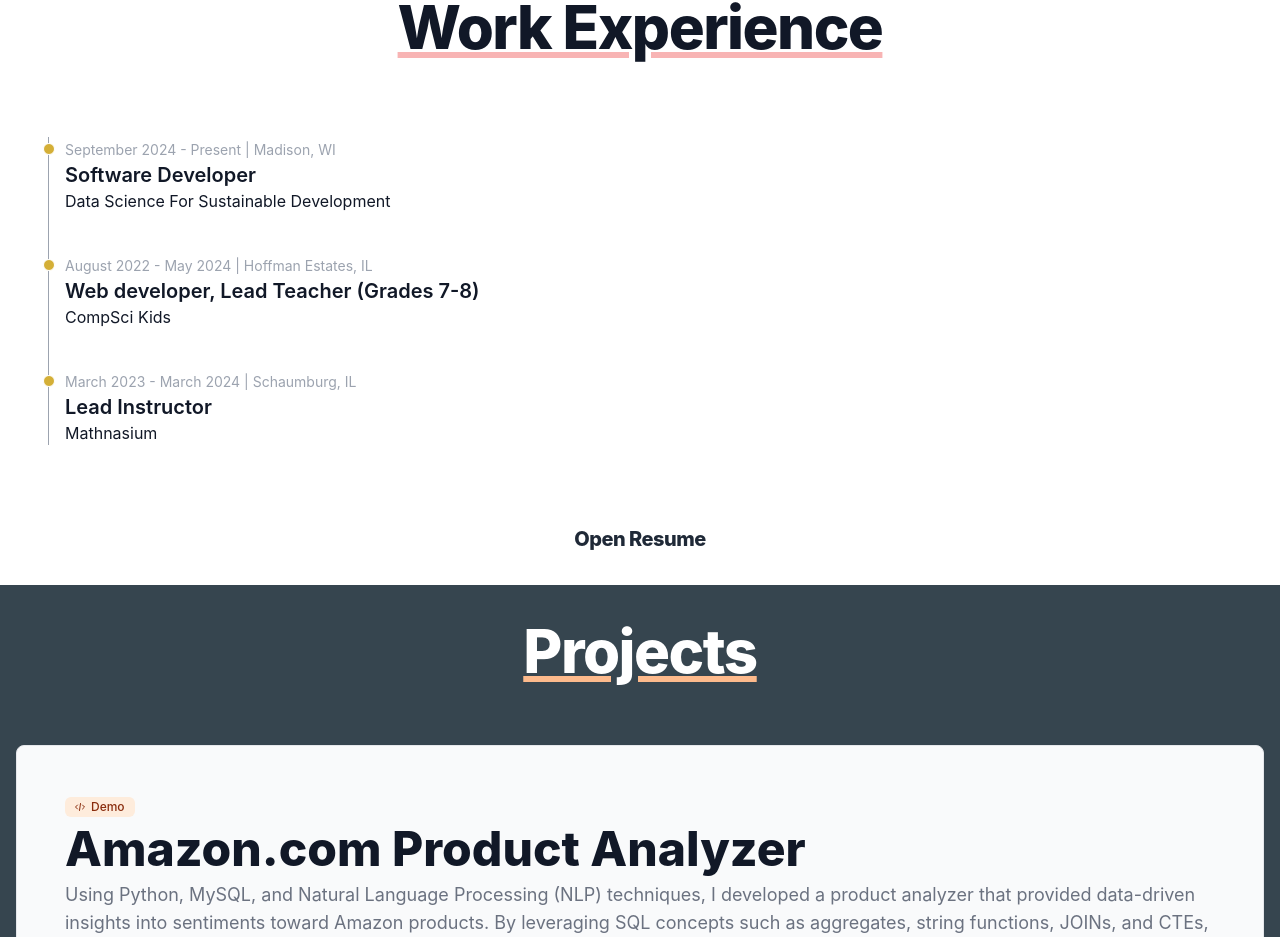
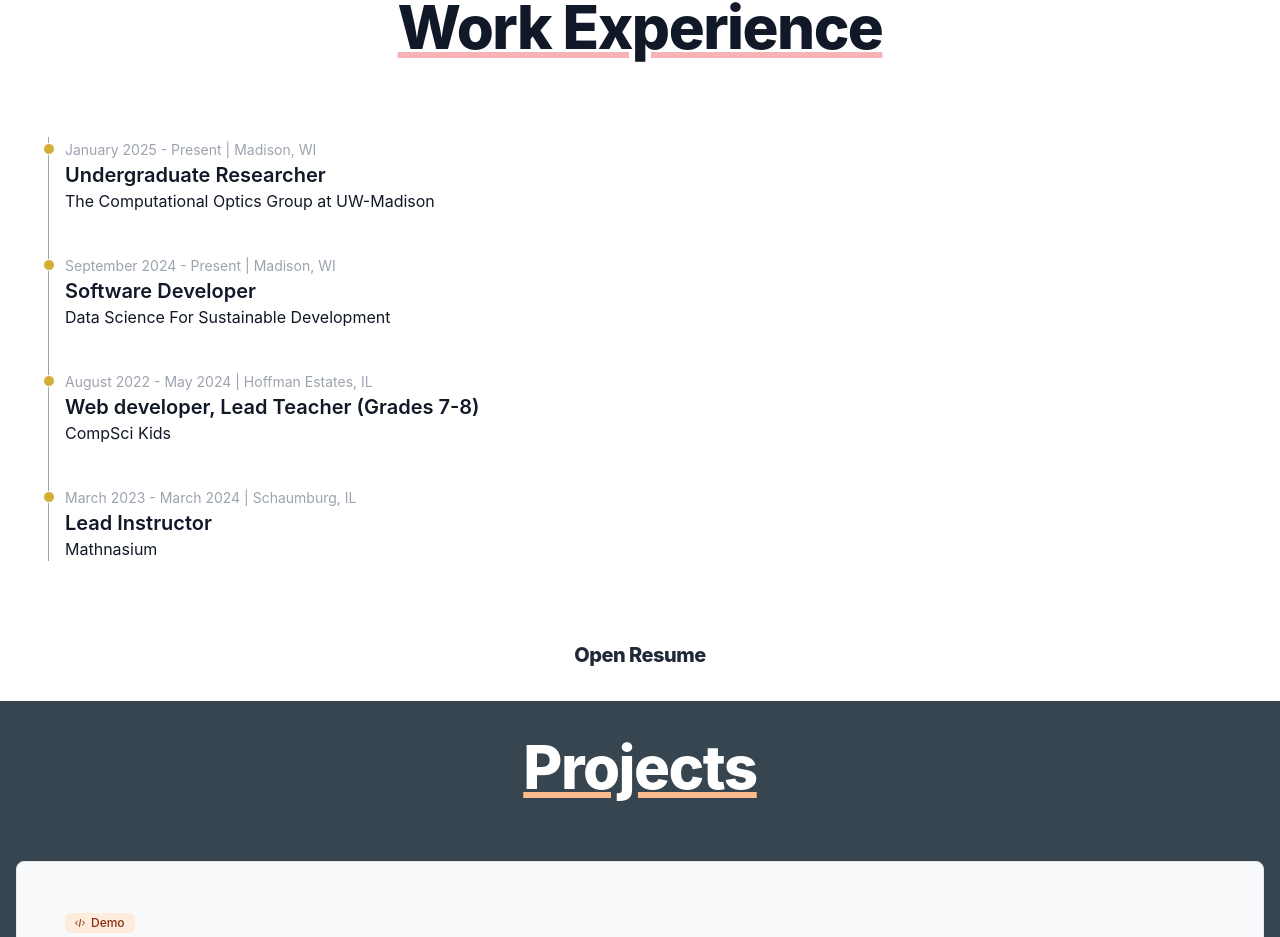
Before and after one commit to vedantp1621/personalsite, a React (Create React App) app: page / in a window 1280 px wide. Shown: the part 2047-2984 px from the top of the page. Built offline with nearby package versions, Linux system fonts and the light colour scheme; what tw-elements would draw is missing.

Commit message:
commit as of 1/28

```diff
--- a/src/Sections/Work.js
+++ b/src/Sections/Work.js
@@ -34,8 +34,20 @@
           Work Experience
         </h1>
         <div className="grid w-screen px-4 py-8 mx-auto lg:gap-15 xl:gap-0 lg:py-20 lg:grid-cols-12">
-          <div className="ml-8 w-[250px] lg:w-[500px] h-[screen]">
+          <div className="ml-8 w-[250px] lg:w-[700px] h-[screen]">
             <ol className="relative border-s border-gray-400 dark:border-gray-700">
+              <li className="mb-10 ms-4">
+                <div className="absolute w-3 h-3 bg-[#d4af37] rounded-full mt-1.5 -start-1.5 border border-white dark:border-gray-900 dark:bg-gray-700"></div>
+                <time className="mb-1 text-sm font-normal leading-none text-gray-400 dark:text-gray-500">
+                  January 2025 - Present | Madison, WI
+                </time>
+                <h1 className="text-xl font-semibold text-gray-900 dark:text-white">
+                  Undergraduate Researcher
+                </h1>
+                <p className="text-md text-gray-900 dark:text-white">
+                  The Computational Optics Group at UW-Madison
+                </p>
+              </li>
               <li className="mb-10 ms-4">
                 <div className="absolute w-3 h-3 bg-[#d4af37] rounded-full mt-1.5 -start-1.5 border border-white dark:border-gray-900 dark:bg-gray-700"></div>
                 <time className="mb-1 text-sm font-normal leading-none text-gray-400 dark:text-gray-500">
```
Also changed, not shown: 1 other file (tests, documents, lock files or other folders).
